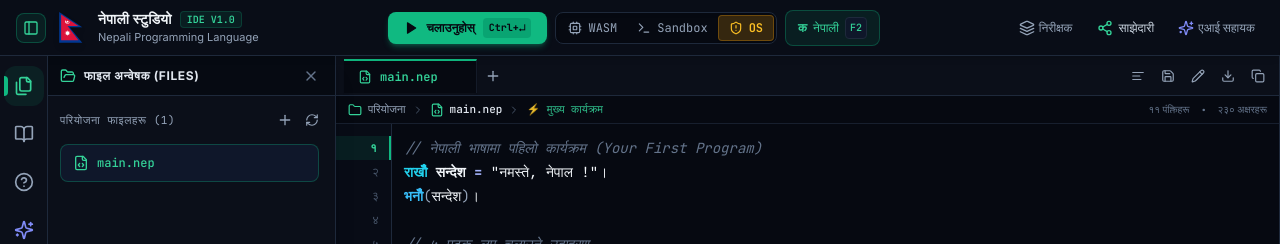
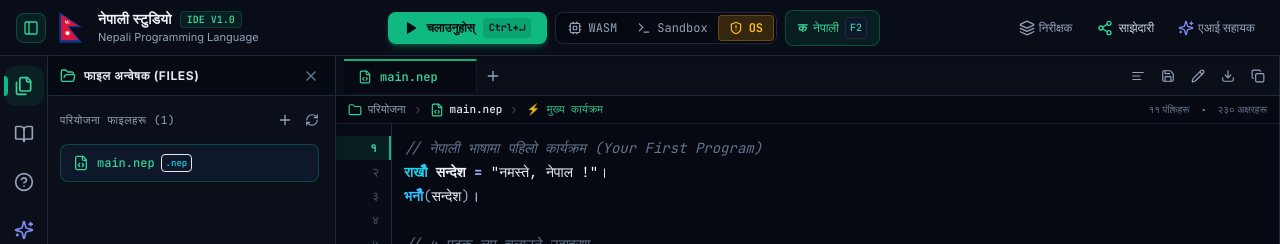
Before and after one commit to itSubeDibesh/Nepali-Programming-Language, a Next.js app in the folder studio/: page / in a window 1280 px wide. Shown: the top 244 px of the page. Built offline with nearby package versions, Linux system fonts and the light colour scheme; a web font is replaced by a local one.

Commit message:
feat: add first-class support for .nepali, .nep, .नेपाली, and .नेप file extensions

```diff
--- a/studio/src/app/page.tsx
+++ b/studio/src/app/page.tsx
@@ -1,4 +1,5 @@
 'use client';
+import { ensureNepaliExtension } from '../lib/fileUtils';
 import React, { useState, useEffect } from 'react';
 import { Navbar } from '../components/Navbar';
 import { ActivityBar, ActiveSidebarTab } from '../components/ActivityBar';
@@ -330,7 +331,8 @@
   };
 
   const handleRenameFile = (id: string, newName: string) => {
-    const nextFiles = files.map((f) => (f.id === id ? { ...f, name: newName } : f));
+    const validatedName = ensureNepaliExtension(newName);
+    const nextFiles = files.map((f) => (f.id === id ? { ...f, name: validatedName } : f));
     setFiles(nextFiles);
     saveFilesToStorage(nextFiles);
     showToast('success', 'नाम परिवर्तन भयो', `फाइलको नयाँ नाम: "${newName}"`);
--- a/studio/src/components/Editor.tsx
+++ b/studio/src/components/Editor.tsx
@@ -1,4 +1,5 @@
 'use client';
+import { ensureNepaliExtension, getFileExtensionBadgeColor } from '../lib/fileUtils';
 import React, { useRef, useState } from 'react';
 import { CodeFile } from '../lib/types';
 import { transliterateWord } from '../lib/translit';
@@ -297,7 +298,7 @@
     const element = document.createElement('a');
     const file = new Blob([activeFile.content], { type: 'text/plain;charset=utf-8' });
     element.href = URL.createObjectURL(file);
-    element.download = activeFile.name.endsWith('.nep') ? activeFile.name : `${activeFile.name}.nep`;
+    element.download = ensureNepaliExtension(activeFile.name);
     document.body.appendChild(element);
     element.click();
     document.body.removeChild(element);
@@ -313,10 +314,7 @@
       setEditingNameId(null);
       return;
     }
-    let finalName = tempName.trim();
-    if (!finalName.endsWith('.nep')) {
-      finalName += '.nep';
-    }
+    const finalName = ensureNepaliExtension(tempName.trim());
     onRenameFile(id, finalName);
     setEditingNameId(null);
   };
@@ -460,7 +458,7 @@
           <button
             onClick={handleDownload}
             className="p-1.5 hover:text-slate-200 hover:bg-[#0F172A] rounded transition-colors"
-            title="डाउनलोड गर्नुहोस् (.nep)"
+            title="डाउनलोड गर्नुहोस् (.nep / .nepali / .नेपाली)"
           >
             <Download className="w-3.5 h-3.5" />
           </button>
--- a/studio/src/components/Sidebar.tsx
+++ b/studio/src/components/Sidebar.tsx
@@ -1,4 +1,5 @@
 'use client';
+import { ensureNepaliExtension, getFileExtensionBadgeColor } from '../lib/fileUtils';
 import React, { useState } from 'react';
 import { ActiveSidebarTab } from './ActivityBar';
 import { CodeFile, RecipeItem } from '../lib/types';
@@ -69,10 +70,7 @@
       setEditingFileId(null);
       return;
     }
-    let finalName = editingFileName.trim();
-    if (!finalName.endsWith('.nep')) {
-      finalName += '.nep';
-    }
+    const finalName = ensureNepaliExtension(editingFileName.trim());
     if (onRenameFile) {
       onRenameFile(id, finalName);
     }
@@ -179,7 +177,12 @@
                         className="bg-slate-950 text-white px-1.5 py-0.5 rounded border border-emerald-500 outline-none w-full text-xs font-mono"
                       />
                     ) : (
-                      <span className="truncate">{file.name}</span>
+                      <div className="flex items-center space-x-1.5 truncate">
+                        <span className="truncate">{file.name}</span>
+                        <span className={`text-[9px] px-1 py-0.2 rounded border font-mono ${getFileExtensionBadgeColor(file.name).bg} ${getFileExtensionBadgeColor(file.name).text}`}>
+                          {getFileExtensionBadgeColor(file.name).label}
+                        </span>
+                      </div>
                     )}
                   </div>
 
--- /dev/null
+++ b/studio/src/lib/fileUtils.ts
@@ -0,0 +1,52 @@
+// Nepali file extension helpers supporting .nep, .nepali, .नेपाली, .नेप
+
+export const VALID_NEPALI_EXTENSIONS = ['.nep', '.nepali', '.नेपाली', '.नेप'] as const;
+
+export function hasNepaliExtension(name: string): boolean {
+  if (!name) return false;
+  const lower = name.toLowerCase();
+  return (
+    lower.endsWith('.nep') ||
+    lower.endsWith('.nepali') ||
+    name.endsWith('.नेपाली') ||
+    name.endsWith('.नेप')
+  );
+}
+
+export function ensureNepaliExtension(name: string, defaultExt = '.nep'): string {
+  if (!name || !name.trim()) return `main${defaultExt}`;
+  const trimmed = name.trim();
+  if (hasNepaliExtension(trimmed)) {
+    return trimmed;
+  }
+  return `${trimmed}${defaultExt}`;
+}
+
+export function getFileExtension(name: string): string {
+  if (!name) return '.nep';
+  const lower = name.toLowerCase();
+  if (lower.endsWith('.nepali')) return '.nepali';
+  if (name.endsWith('.नेपाली')) return '.नेपाली';
+  if (name.endsWith('.नेप')) return '.नेप';
+  if (lower.endsWith('.nep')) return '.nep';
+  const dotIndex = name.lastIndexOf('.');
+  if (dotIndex !== -1) {
+    return name.slice(dotIndex);
+  }
+  return '.nep';
+}
+
+export function getFileExtensionBadgeColor(name: string): { bg: string; text: string; label: string } {
+  const ext = getFileExtension(name);
+  switch (ext) {
+    case '.nepali':
+      return { bg: 'bg-emerald-500/10 border-emerald-500/30', text: 'text-emerald-400', label: '.nepali' };
+    case '.नेपाली':
+      return { bg: 'bg-rose-500/10 border-rose-500/30', text: 'text-rose-400', label: '.नेपाली' };
+    case '.नेप':
+      return { bg: 'bg-amber-500/10 border-amber-500/30', text: 'text-amber-400', label: '.नेप' };
+    case '.nep':
+    default:
+      return { bg: 'bg-cyan-500/10 border-cyan-500/30', text: 'text-cyan-400', label: '.nep' };
+  }
+}
```
Also changed, not shown: 2 other files (tests, documents, lock files or other folders).
